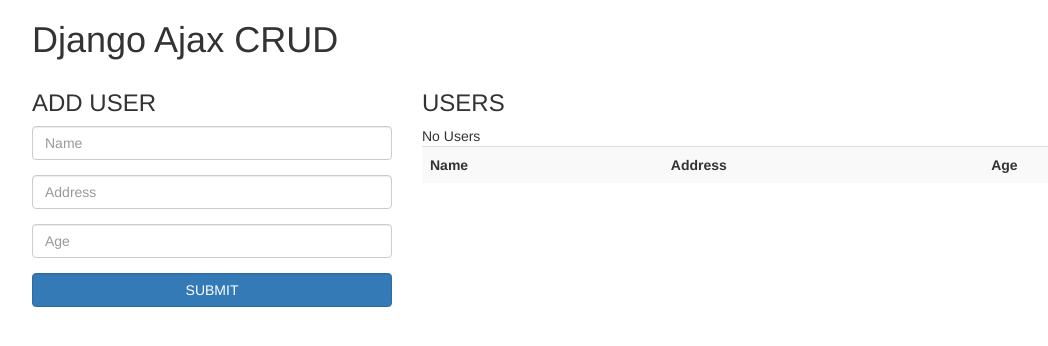
After one commit to venuyadavyalagala123/lms, a Django app: page /crud/ in a window 1280 px wide. The commit adds this page. Shown: the top 346 px of the page, without its empty margins (38-1086 px from the left). Run offline with Django 4.2, Linux system fonts and the light colour scheme; lists and menus that the app fills with data are empty; some libraries are stand-ins or nearby versions.

Commit message:
files added

```diff
--- a/lms/accounts/admin.py
+++ b/lms/accounts/admin.py
@@ -1,4 +1,4 @@
 from django.contrib import admin
-from accounts.models import Book
+from accounts.models import CrudUser
 
-admin.site.register(Book)
+admin.site.register(CrudUser)
--- a/lms/lms/urls.py
+++ b/lms/lms/urls.py
@@ -16,7 +16,7 @@
 from django.contrib import admin
 from django.urls import path, include
 from django.contrib import admin
-from . views import Home,book_list,book_create
+from . views import Home,CrudView,CreateCrudUser,UpdateCrudUser,DeleteCrudUser
 
 
 
@@ -24,7 +24,12 @@
     path('admin/', admin.site.urls),
     path('home', Home.as_view(), name='home'),
     path('', include('accounts.urls')),
-    path('book/',book_list, name='book_list'),
-    path('createbook/',book_create, name='book_create'),
+    path('crud/', CrudView.as_view(), name='crud_ajax'),
+    path('create/',CreateCrudUser.as_view(), name='crud_ajax_create'),
+    path('update/',UpdateCrudUser.as_view(), name='crud_ajax_update'),
+    path('delete/',DeleteCrudUser.as_view(), name='crud_ajax_delete'),
+
+
+
 
 ]
--- a/lms/lms/views.py
+++ b/lms/lms/views.py
@@ -1,11 +1,11 @@
 from django.shortcuts import render
-from django.views.generic import View, TemplateView
+from django.views.generic import ListView,TemplateView,View
 from django.contrib.auth.decorators import login_required
 from django.utils.decorators import method_decorator
-from accounts.models import Book
+from accounts.models import CrudUser
 from django.http import JsonResponse
 from django.template.loader import render_to_string
-from accounts.forms import BookForm
+# from accounts.forms import CustomUserCreationForm
 
 
 
@@ -13,15 +13,57 @@
 class Home(TemplateView):
     template_name='home/index.html'
 
-def book_list(request):
-    books = Book.objects.all()
-    return render(request, 'home/book_list.html', {'books': books})
+class CrudView(ListView):
+    model = CrudUser
+    template_name = 'home/crud.html'
+    context_object_name = 'users'
 
-def book_create(request):
-    form = BookForm()
-    context = {'form': form}
-    html_form = render_to_string('home/partial_book_create.html',
-        context,
-        request=request,
-    )
-    return JsonResponse({'html_form': html_form})
+class CreateCrudUser(View):
+    def get(self, request):
+        name1 = request.GET.get('name', None)
+        address1 = request.GET.get('address', None)
+        age1 = request.GET.get('age', None)
+
+        obj = CrudUser.objects.create(
+            name = name1,
+            address = address1,
+            age = age1
+        )
+
+        user = {'id':obj.id,'name':obj.name,'address':obj.address,'age':obj.age}
+
+        data = {
+            'user': user
+        }
+        return JsonResponse(data)
+
+class UpdateCrudUser(View):
+    def post(self, request):
+        id1 = request.POST.get('id', None)
+        name1 = request.POST.get('name', None)
+        address1 = request.POST.get('address', None)
+        age1 = request.POST.get('age', None)
+
+        print(id1)
+
+        obj = CrudUser.objects.get(id=id1)
+        obj.name = name1
+        obj.address = address1
+        obj.age = age1
+        obj.save()
+
+        user = {'id':obj.id,'name':obj.name,'address':obj.address,'age':obj.age}
+
+        data = {
+            'user': user
+        }
+        return JsonResponse(data)
+
+class DeleteCrudUser(View):
+    def get(self, request):
+        id1 = request.GET.get('id', None)
+        CrudUser.objects.get(id=id1).delete()
+        data = {
+            'deleted': True
+        }
+        return JsonResponse(data)
--- /dev/null
+++ b/lms/templates/home/Crud.html
@@ -0,0 +1,232 @@
+{% extends 'home/base.html' %}
+{% load static %}
+
+{% block title %}Django Ajax CRUD{% endblock %}
+
+{% block content %}
+<div class="container">
+    <h1>Django Ajax CRUD</h1>
+    <div class="row">
+      <div class="col-md-4 ">
+        <h3>ADD USER</h3>
+        <form id="addUser" action="">
+          <div class="form-group">
+            <input class="form-control" type="text" name="name" placeholder="Name" required>
+          </div>
+          <div class="form-group">
+            <input class="form-control" type="text" name="address" placeholder="Address" required>
+          </div>
+          <div class="form-group">
+            <input class="form-control" type="number" name="age" min="10" max="100" placeholder="Age" required>
+          </div>
+          <button class="btn btn-primary form-control" type="submit">SUBMIT</button>
+        </form>
+      </div>
+      <div class="col-md-8">
+        <h3>USERS</h3>
+        <table id="userTable" class="table table-striped">
+          <tr>
+            <th>Name</th>
+            <th>Address</th>
+            <th colspan="3">Age</th>
+          </tr>
+          {% if users %}
+          {% for user in users %}
+          <tr id="user-{{user.id}}">
+              <td class="userName userData" name="name">{{user.name}}</td>
+              <td class="userAddress userData" name="address">{{user.address}}</td>
+              <td class="userAge userData" name="age">{{user.age}}</td>
+              <td align="center">
+                  <button class="btn btn-success form-control" onClick="editUser('{{user.id}}','{{user.name}}','{{user.address}}','{{user.age}}')" data-toggle="modal" data-target="#myModal")">EDIT</button>
+              </td>
+              <td align="center">
+                  <button class="btn btn-danger form-control" onClick="deleteUser({{user.id}})">DELETE</button>
+              </td>
+          </tr>
+          {% endfor %}
+          {% else %}
+            No Users
+          {% endif %}
+        </table>
+      </div>
+    </div>
+  </div>
+  <!-- Modal -->
+  <div class="modal fade" id="myModal" tabindex="-1" role="dialog" aria-labelledby="myModalLabel">
+    <div class="modal-dialog" role="document">
+      <div class="modal-content">
+        <div class="modal-header">
+          <button type="button" class="close" data-dismiss="modal" aria-label="Close"><span aria-hidden="true">×</span></button>
+          <h4 class="modal-title" id="myModalLabel">Update User</h4>
+        </div>
+        <form id="updateUser" action='/update/' >
+            <div class="modal-body">
+                <input class="form-control" id="form-id" type="hidden" name="formId"/>
+                <label for="name">Name</label>
+                <input class="form-control" id="form-name" type="text" name="formName"/>
+                <label for="address">Address</label>
+                <input class="form-control" id="form-address" type="text" name="formAddress"/>
+                <label for="age">Age</label>
+                <input class="form-control" id="form-age" type="number" name="formAge" min=10 max=100/>
+            </div>
+            <div class="modal-footer">
+                <button type="submit" class="btn btn-primary" >Save changes</button>
+                <button type="button" class="btn btn-default" data-dismiss="modal">Close</button>
+            </div>
+        </form>
+      </div>
+    </div>
+  </div>
+
+{% endblock %}
+{% block javascript %}
+<script>
+    function getCookie(name) {
+        var cookieValue = null;
+        if (document.cookie && document.cookie != '') {
+            var cookies = document.cookie.split(';');
+            for (var i = 0; i < cookies.length; i++) {
+                var cookie = jQuery.trim(cookies[i]);
+                // Does this cookie string begin with the name we want?
+                if (cookie.substring(0, name.length + 1) == (name + '=')) {
+                    cookieValue = decodeURIComponent(cookie.substring(name.length + 1));
+                    break;
+                }
+            }
+        }
+        return cookieValue;
+    }
+    var csrftoken = getCookie('csrftoken');
+
+    function csrfSafeMethod(method) {
+        // these HTTP methods do not require CSRF protection
+        return (/^(GET|HEAD|OPTIONS|TRACE)$/.test(method));
+    }
+
+    $.ajaxSetup({
+        beforeSend: function(xhr, settings) {
+            if (!csrfSafeMethod(settings.type) && !this.crossDomain) {
+                xhr.setRequestHeader("X-CSRFToken", csrftoken);
+            }
+        }
+    });
+// Create Django Ajax Call
+$("form#addUser").submit(function() {
+    var nameInput = $('input[name="name"]').val().trim();
+    var addressInput = $('input[name="address"]').val().trim();
+    var ageInput = $('input[name="age"]').val().trim();
+    if (nameInput && addressInput && ageInput) {
+        // Create Ajax Call
+        $.ajax({
+            url: '{% url "crud_ajax_create" %}',
+            data: {
+                'name': nameInput,
+                'address': addressInput,
+                'age': ageInput
+            },
+            dataType: 'json',
+            success: function (data) {
+                if (data.user) {
+                  appendToUsrTable(data.user);
+                }
+            }
+        });
+      } else {
+        alert("All fields must have a valid value.");
+    }
+    $('form#addUser').trigger("reset");
+    return false;
+});
+function appendToUsrTable(user) {
+  $("#userTable > tbody:last-child").append(`
+        <tr id="user-${user.id}">
+            <td class="userName" name="name">${user.name}</td>
+            '<td class="userAddress" name="address">${user.address}</td>
+            '<td class="userAge" name="age">${user.age}</td>
+            '<td align="center">
+                <button class="btn btn-success form-control" onClick="editUser(${user.id},${user.name},${user.address},${user.age})" data-toggle="modal" data-target="#myModal")">EDIT</button>
+            </td>
+            <td align="center">
+                <button class="btn btn-danger form-control" onClick="deleteUser(${user.id})">DELETE</button>
+            </td>
+        </tr>
+    `);
+}
+
+// Create Django Ajax Call
+$("form #updateUser").submit(function() {
+    var idInput = $('input[name="formId"]').val().trim();
+    var nameInput = $('input[name="formName"]').val().trim();
+    var addressInput = $('input[name="formAddress"]').val().trim();
+    var ageInput = $('input[name="formAge"]').val().trim();
+    var data = {
+        'id': idInput,
+        'name': nameInput,
+        'address': addressInput,
+        'age': ageInput
+    }
+    console.log(data)
+    // if (nameInput && addressInput && ageInput) {
+    //     // Create Ajax Call
+    //     $.ajax({
+    //         url: '/update/',
+    //         type:'POST',
+    //         data: data,
+    //         dataType: 'json',
+    //         success: function (data) {
+    //             if (data.user) {
+    //               updateToUserTabel(data.user);
+    //             }
+    //         }
+    //     });
+    //    } else {
+    //     alert("All fields must have a valid value.");
+    // }
+    // $('form #updateUser').trigger("reset");
+    // $('#myModal').modal('hide');
+    return false;
+});
+
+// Update Django Ajax Call
+function editUser(id,name,address,age) {
+    console.log(id,name,address,age)
+    if (id) {
+        $('#form-id').val(id);
+        $('#form-name').val(name);
+        $('#form-address').val(address);
+        $('#form-age').val(age);
+    }
+}
+function updateToUserTabel(user){
+    $("#userTable #user-" + user.id).children(".userData").each(function() {
+        var attr = $(this).attr("name");
+        if (attr == "name") {
+          $(this).text(user.name);
+        } else if (attr == "address") {
+          $(this).text(user.address);
+        } else {
+          $(this).text(user.age);
+        }
+      });
+}
+// Delete Django Ajax Call
+function deleteUser(id) {
+  var action = confirm("Are you sure you want to delete this user?");
+  if (action != false) {
+    $.ajax({
+        url: '{% url "crud_ajax_delete" %}',
+        data: {
+            'id': id,
+        },
+        dataType: 'json',
+        success: function (data) {
+            if (data.deleted) {
+              $("#userTable #user-" + id).remove();
+            }
+        }
+    });
+  }
+}
+
+</script>
+{% endblock javascript %}
--- a/lms/templates/home/base.html
+++ b/lms/templates/home/base.html
@@ -1,28 +1,21 @@
-<!DOCTYPE html>
 {% load static %}
-<html lang="en">
+<!doctype html>
+<html>
   <head>
     <meta charset="utf-8">
-    <meta http-equiv="X-UA-Compatible" content="IE=edge">
-    <meta name="viewport" content="width=device-width, initial-scale=1">
-    <title>Bookstore - Simple is Better Than Complex</title>
-    <link href="{% static 'css/bootstrap.min.css' %}" rel="stylesheet">
-      <script src="https://oss.maxcdn.com/html5shiv/3.7.3/html5shiv.min.js"></script>
-      <script src="https://oss.maxcdn.com/respond/1.4.2/respond.min.js"></script>
-      <!-- CSS only -->
-      <link href="https://cdn.jsdelivr.net/npm/bootstrap@5.1.3/dist/css/bootstrap.min.css" rel="stylesheet" integrity="sha384-1BmE4kWBq78iYhFldvKuhfTAU6auU8tT94WrHftjDbrCEXSU1oBoqyl2QvZ6jIW3" crossorigin="anonymous">
-      <!-- JavaScript Bundle with Popper -->
-      <script src="https://cdn.jsdelivr.net/npm/bootstrap@5.1.3/dist/js/bootstrap.bundle.min.js" integrity="sha384-ka7Sk0Gln4gmtz2MlQnikT1wXgYsOg+OMhuP+IlRH9sENBO0LRn5q+8nbTov4+1p" crossorigin="anonymous"></script>
-
+    <title>{% block title %}Title{% endblock title %}</title>
+    <link rel="stylesheet" href="https://maxcdn.bootstrapcdn.com/bootstrap/3.3.7/css/bootstrap.min.css" integrity="sha384-BVYiiSIFeK1dGmJRAkycuHAHRg32OmUcww7on3RYdg4Va+PmSTsz/K68vbdEjh4u" crossorigin="anonymous">
+    {% block stylesheet %}{% endblock stylesheet %}
   </head>
   <body>
-    <div class="container">
-      {% block content %}
-      {% endblock %}
-    </div>
-    <script src="{% static 'js/jquery-3.1.1.min.js' %}"></script>  <!-- JQUERY HERE -->
-    <script src="{% static 'js/bootstrap.min.js' %}"></script>
+    <main>
+    {% block content %}
+    {% endblock content %}
+    </main>
+    <script src="https://code.jquery.com/jquery-3.1.0.min.js"></script>
+    <script src='https://code.jquery.com/jquery-3.2.1.min.js'></script>
+    <script src='https://maxcdn.bootstrapcdn.com/bootstrap/3.3.7/js/bootstrap.min.js'></script>
     {% block javascript %}
-    {% endblock %}
+    {% endblock javascript%}
   </body>
 </html>
```
Also changed, not shown: lms/accounts/forms.py (+1 -6 lines), lms/accounts/models.py (+5 -16 lines), lms/templates/home/book_list.html (deleted, +0 -59 lines), lms/templates/home/partial_book_create.html (deleted, +0 -28 lines), lms/accounts/migrations/0001_initial.py, lms/accounts/migrations/0002_alter_cruduser_address_alter_cruduser_name.py (added).
